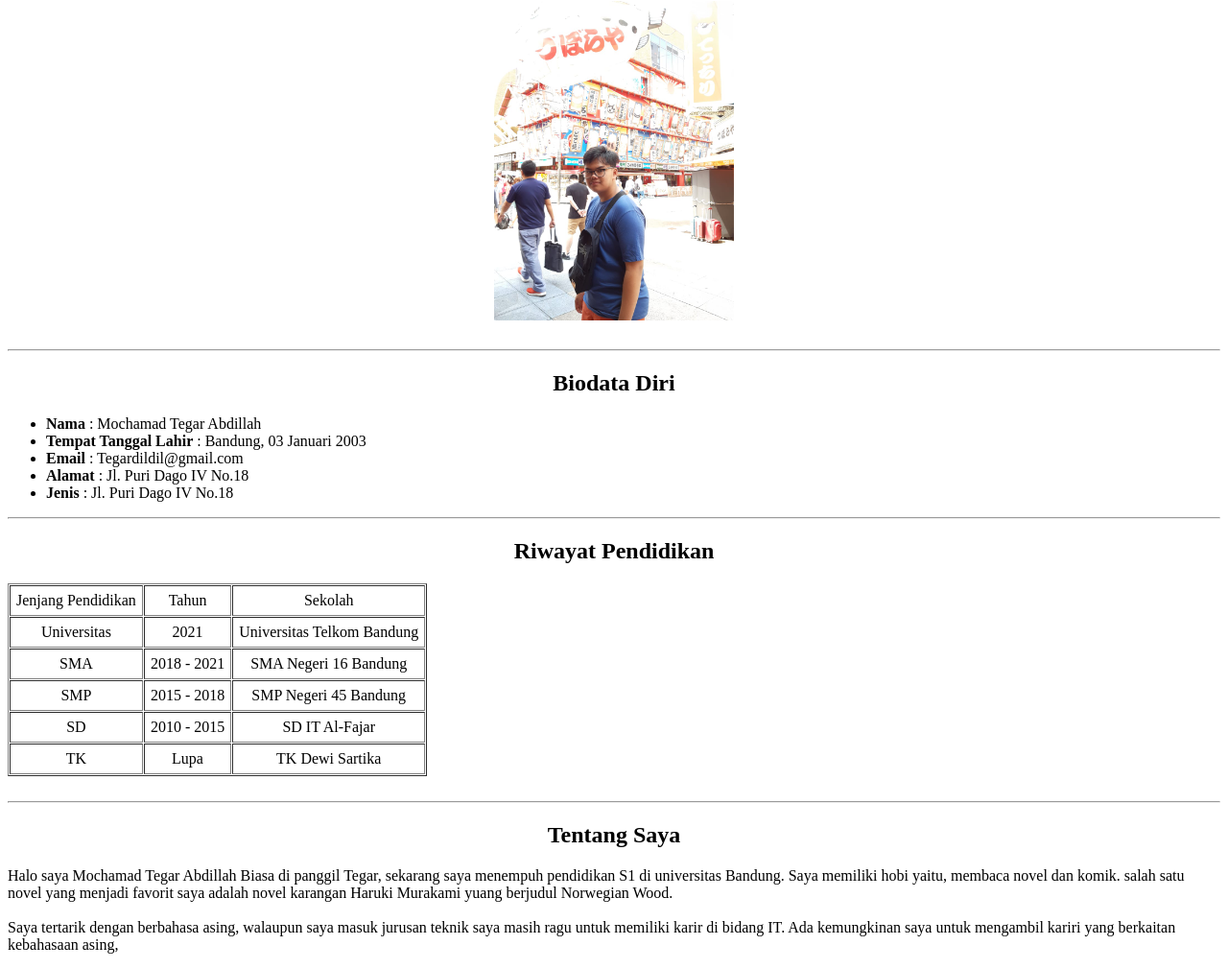
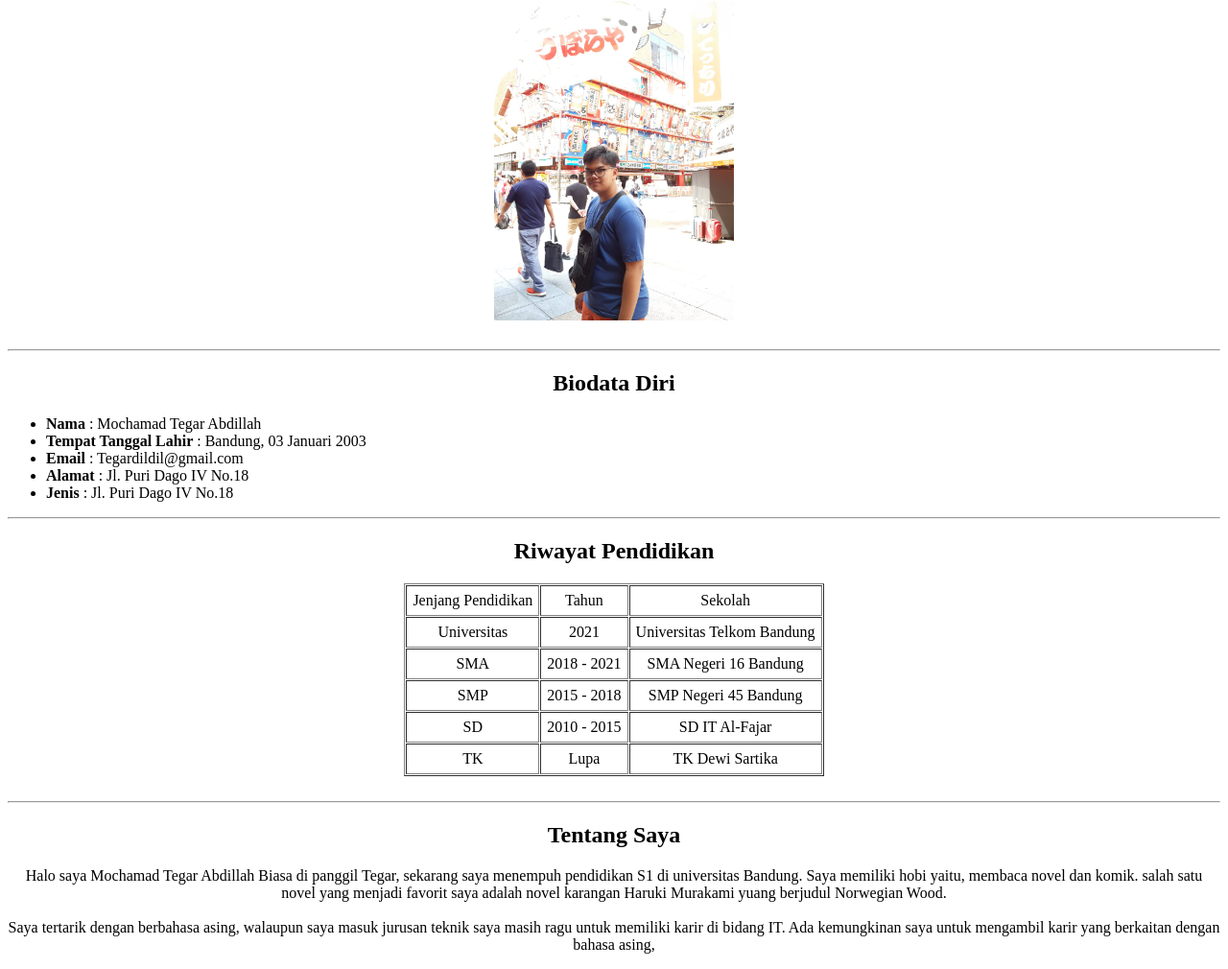
Before and after one commit to TegarTheGorGor/WAD_Project-1, a plain HTML site: page index.html in a window 1280 px wide. Shown: the part 79-1089 px from the top of the page at 96% size. Drawn offline with Linux system fonts and the light colour scheme.

Commit message:
Update index.html

```diff
--- a/index.html
+++ b/index.html
@@ -22,7 +22,9 @@
     <hr>
 
     <h2 style="text-align: center">Riwayat Pendidikan</h2>
+    <center>
     <table border="1" cellspacing="1" cellpadding="6">
+    </center>
         <tr>
             <td style="text-align: center">Jenjang Pendidikan</td>
             <td style="text-align: center">Tahun</td>
@@ -67,7 +69,7 @@
         Halo saya Mochamad Tegar Abdillah Biasa di panggil Tegar, sekarang saya menempuh pendidikan S1 di universitas Bandung. Saya memiliki hobi yaitu, membaca novel dan komik. salah satu novel yang menjadi favorit saya adalah novel karangan Haruki Murakami yuang berjudul Norwegian Wood.
         <br>
         <br>
-        Saya tertarik dengan berbahasa asing, walaupun saya masuk jurusan teknik saya masih ragu untuk memiliki karir di bidang IT. Ada kemungkinan saya untuk mengambil kariri yang berkaitan kebahasaan asing,
+        Saya tertarik dengan berbahasa asing, walaupun saya masuk jurusan teknik saya masih ragu untuk memiliki karir di bidang IT. Ada kemungkinan saya untuk mengambil karir yang berkaitan dengan bahasa asing,
     </p>
 
 </body>
```
